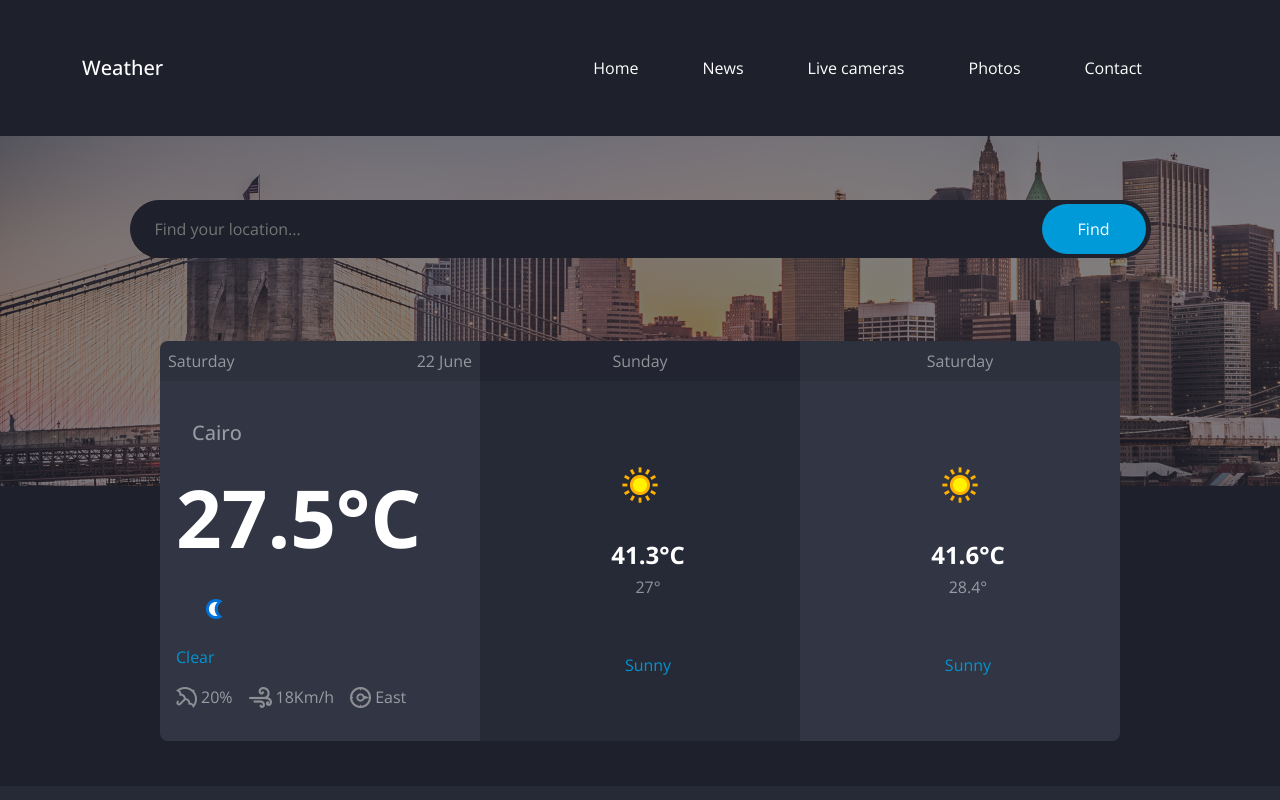
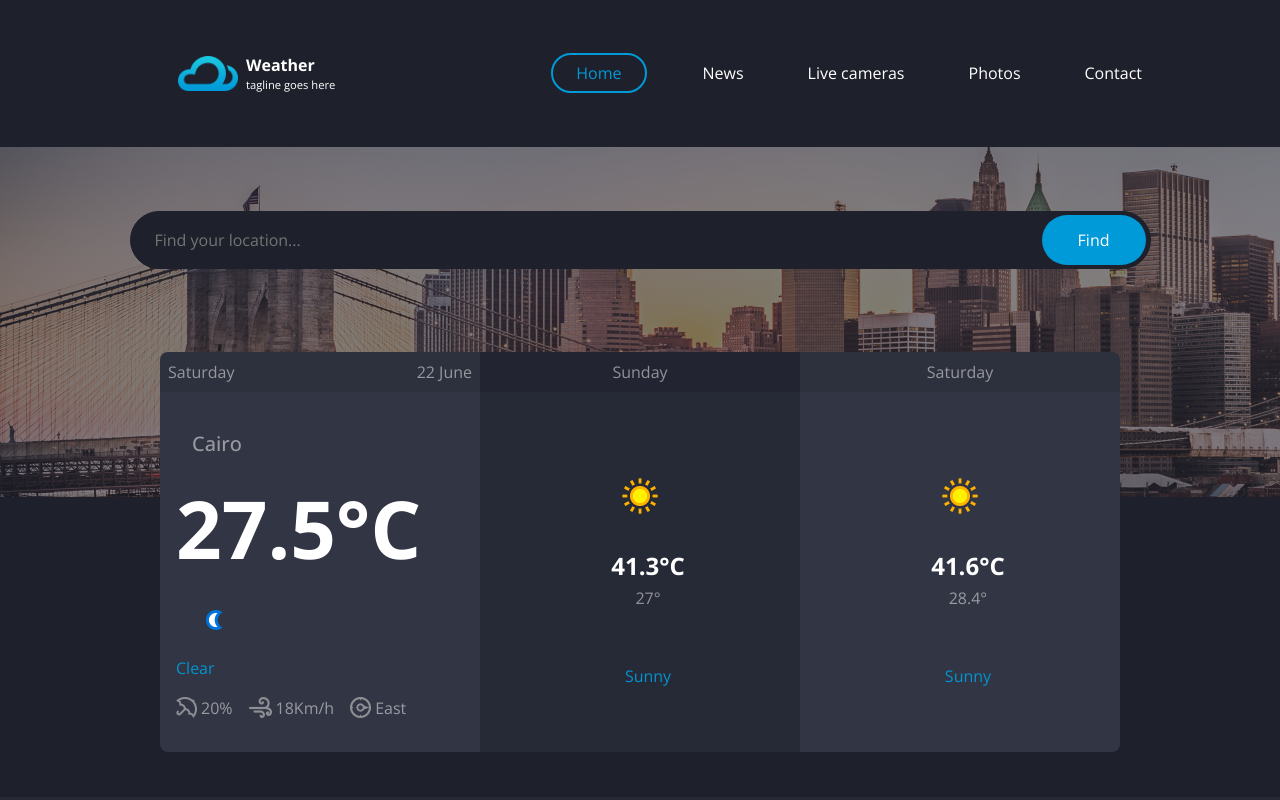
Before and after one commit to AhmedLotfy8/Weather, a plain HTML site: page index.html in a window 1280 px wide. Shown: the top 800 px of the page. Drawn offline with nearby package versions, Linux system fonts and the light colour scheme.

Commit message:
second commit

```diff
--- a/Styling/style.css
+++ b/Styling/style.css
@@ -54,6 +54,10 @@
     font-size: 0.9rem !important
 }
 
+.fs-8 {
+    font-size: 0.7rem !important
+}
+
 .h-350 {
     height: 350px;
 }
@@ -67,6 +71,29 @@
 }
 
 /* Sections */
+
+.navbar img {
+    width: 60px;
+}
+
+.navbar-nav .nav-link.active,
+.navbar-nav .nav-link.show {
+    position: relative;
+    --bs-navbar-active-color: #009AD8;
+    color: var(--bs-navbar-active-color);
+    padding-inline: 25px;
+}
+
+.nav-link.active::after {
+    content: "";
+    position: absolute;
+    top: 0;
+    left: 0;
+    right: 0;
+    bottom: 0;
+    border: 2px solid #009AD8;
+    border-radius: 50px;
+}
 
 .home {
     background-image: url(../images/banner.png);
--- a/index.html
+++ b/index.html
@@ -29,7 +29,17 @@
     <nav class="navbar navbar-expand-lg bg-body-tertiary bg-clr py-5">
 
         <div class="container">
-            <a class="navbar-brand text-white fw-medium " href="#">Weather</a>
+            <a class="navbar-brand text-white fw-medium d-flex justify-content-center align-items-center ms-5" href="#">
+                <div class="ms-5 me-2">
+                    <img src="images/logo@2x.png" alt="">
+                </div>
+
+                <div>
+                    <p class="m-0 fw-bold fs-6">Weather</p>
+                    <p class="m-0 fs-8 fw-lighter">tagline goes here</p>
+                </div>
+            </a>
+
             <button class="navbar-toggler" type="button" data-bs-toggle="collapse" data-bs-target="#navbarNav"
                 aria-controls="navbarNav" aria-expanded="false" aria-label="Toggle navigation">
                 <span class="navbar-toggler-icon"></span>
@@ -39,7 +49,7 @@
                 <ul class="navbar-nav ms-auto">
 
                     <li class="nav-item me-5">
-                        <a class="nav-link text-white active" aria-current="page" href="#">Home</a>
+                        <a class="nav-link active" aria-current="page" href="#">Home</a>
                     </li>
 
                     <li class="nav-item me-5">
```
